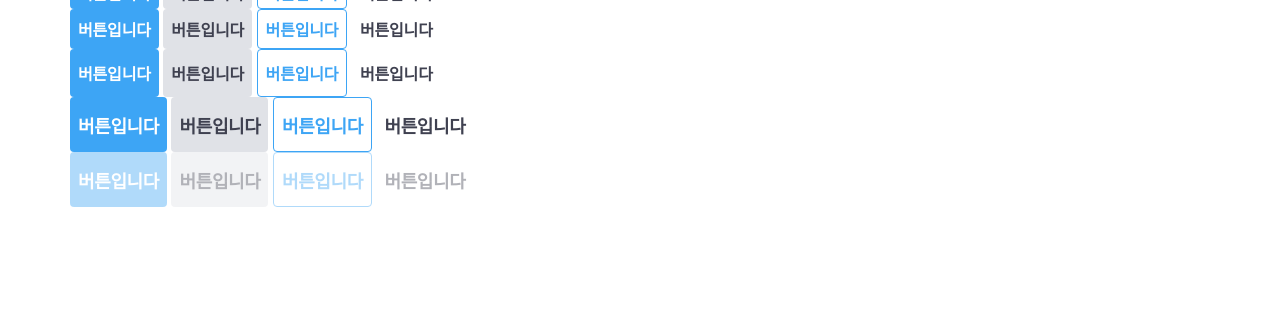
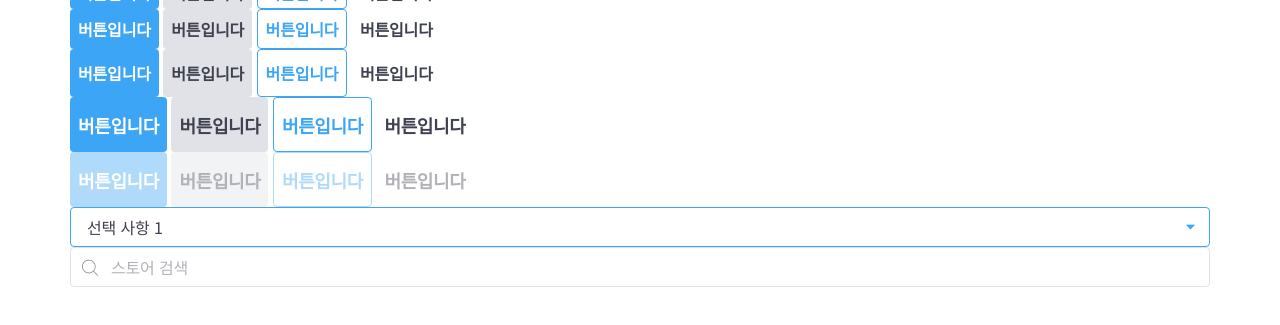
Before and after one commit to Jason9789/tomorrow-house, a website: page index.html in a window 1280 px wide. Shown: the part 207-532 px from the top of the page. Drawn offline with nearby package versions, Linux system fonts and the light colour scheme; files that its build step writes are made by us from their sources; files whose address does not match are found by name.

Commit message:
💄 Implement common components : select, input

```diff
--- a/index.html
+++ b/index.html
@@ -132,6 +132,24 @@
           버튼입니다
         </button>
       </div>
+
+      <div>
+        <div class="select-group is-active">
+          <select class="form-select">
+            <option value="1">선택 사항 1</option>
+            <option value="2">선택 사항 2</option>
+            <option value="3">선택 사항 3</option>
+            <option value="4">선택 사항 4</option>
+            <option value="5">선택 사항 5</option>
+          </select>
+          <i class="ic-caret" aria-hidden></i>
+        </div>
+
+        <div class="input-group">
+          <i class="ic-search" aria-hidden></i>
+          <input class="form-input" type="text" placeholder="스토어 검색" />
+        </div>
+      </div>
     </div>
   </body>
 </html>
--- a/styles/main.scss
+++ b/styles/main.scss
@@ -16,5 +16,6 @@
 @import './modules/star-ratings';
 @import './modules/prices';
 @import './modules/buttons';
+@import './modules/forms';
 
 @import './layouts/grids';
--- /dev/null
+++ b/styles/modules/_forms.scss
@@ -0,0 +1,79 @@
+%form-base {
+  @include text-style(16, $primary);
+
+  display: block;
+  width: 100%;
+  height: 40px;
+  padding: 0 16px;
+  background-color: $white;
+  border: 1px solid $border;
+  border-radius: 4px;
+  transition: background-color 200ms ease-in-out;
+  appearance: none;
+
+  &::placeholder {
+    color: $tertiary;
+  }
+
+  &:not(:disabled):hover {
+    background-color: $background;
+  }
+
+  &:disabled {
+    cursor: not-allowed;
+    opacity: 0.4;
+  }
+}
+
+// NOTE: Select
+.form-select {
+  @extend %form-base;
+}
+
+.select-group {
+  position: relative;
+
+  &.is-active {
+    .form-select {
+      border-color: $blue;
+    }
+
+    .ic-caret {
+      color: $blue;
+    }
+  }
+
+  .form-select {
+    padding-right: 40px;
+    text-overflow: ellipsis;
+  }
+
+  .ic-caret {
+    @include pos-center-y;
+    right: 8px;
+    font-size: 24px;
+    color: $tertiary;
+    pointer-events: none;
+  }
+}
+
+// NOTE: Input
+.form-input {
+  @extend %form-base;
+}
+
+.input-group {
+  position: relative;
+
+  .ic-search {
+    @include pos-center-y;
+    font-size: 20px;
+    color: $secondary;
+    left: 10px;
+  }
+
+  .form-input {
+    padding-left: 40px;
+    text-overflow: ellipsis;
+  }
+}
```
